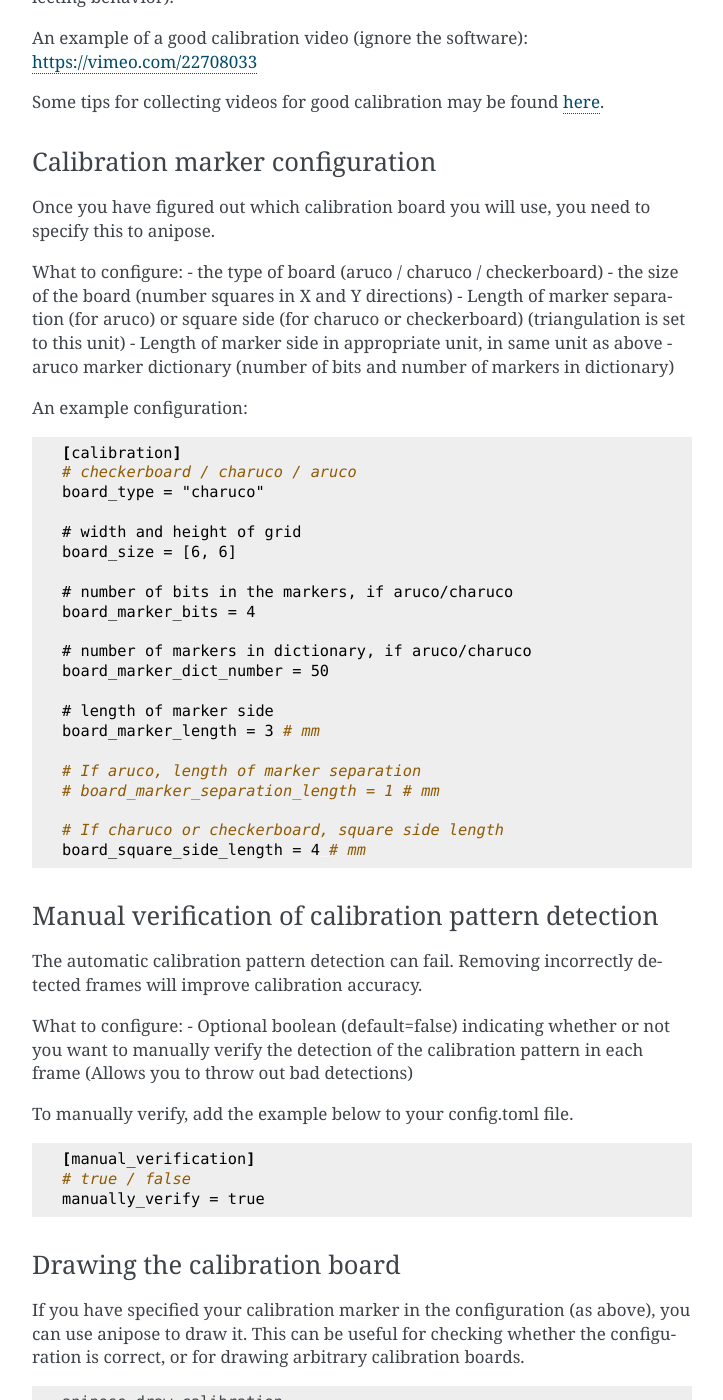
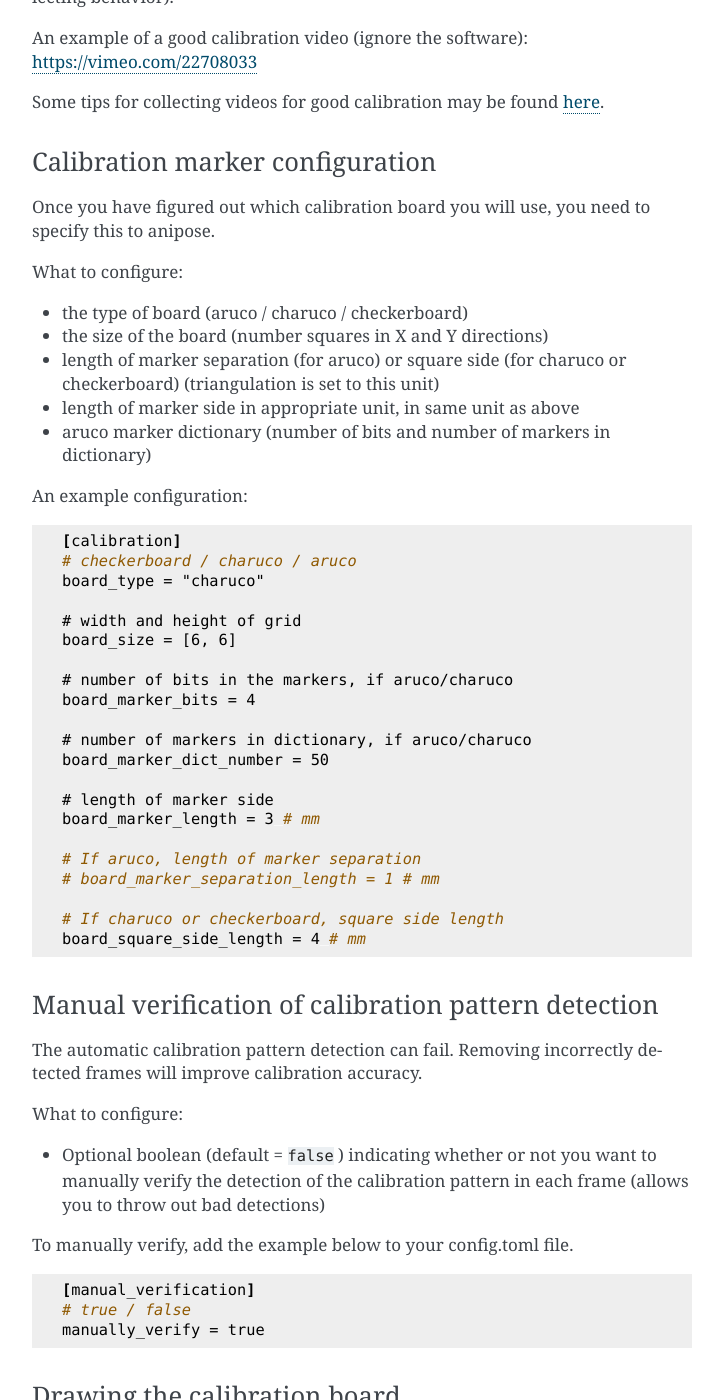
Before and after one commit to lambdaloop/anipose, a Sphinx documentation site: the page built from docs/sphinx/start3d.rst, in a window 1280 px wide and 1400 px high, scrolled down 1959 px. Shown: the whole window, without its empty margins (388-1111 px from the left). Built offline with Sphinx 7.4.7, drawn with Linux system fonts in a browser that asks for light colours; pages that are not in the unit, such as notebooks, are missing from menus.

```diff
--- a/docs/sphinx/conf.py
+++ b/docs/sphinx/conf.py
@@ -14,6 +14,8 @@
 # import sys
 # sys.path.insert(0, os.path.abspath('.'))
 
+from aniposelib import cameras
+from aniposelib import boards
 
 # -- Project information -----------------------------------------------------
 
--- a/docs/sphinx/index.rst
+++ b/docs/sphinx/index.rst
@@ -107,6 +107,7 @@ User Guide
    start2d
    start3d
    tutorial
+   aniposelib-api
 
    :caption: Contents:
 
--- a/docs/sphinx/start3d.rst
+++ b/docs/sphinx/start3d.rst
@@ -108,12 +108,14 @@ Calibration marker configuration
 Once you have figured out which calibration board you will use, you need
 to specify this to anipose.
 
-What to configure: - the type of board (aruco / charuco / checkerboard)
-- the size of the board (number squares in X and Y directions) - Length
-of marker separation (for aruco) or square side (for charuco or
-checkerboard) (triangulation is set to this unit) - Length of marker
-side in appropriate unit, in same unit as above - aruco marker
-dictionary (number of bits and number of markers in dictionary)
+What to configure:
+
+- the type of board (aruco / charuco / checkerboard)
+- the size of the board (number squares in X and Y directions)
+- length of marker separation (for aruco) or square side
+  (for charuco or checkerboard) (triangulation is set to this unit)
+- length of marker side in appropriate unit, in same unit as above
+- aruco marker dictionary (number of bits and number of markers in dictionary)
 
 An example configuration:
 
@@ -147,9 +149,11 @@ Manual verification of calibration pattern detection
 The automatic calibration pattern detection can fail. Removing
 incorrectly detected frames will improve calibration accuracy.
 
-What to configure: - Optional boolean (default=false) indicating whether
-or not you want to manually verify the detection of the calibration
-pattern in each frame (Allows you to throw out bad detections)
+What to configure:
+
+- Optional boolean (default = ``false`` ) indicating whether or
+  not you want to manually verify the detection of the calibration
+  pattern in each frame (allows you to throw out bad detections)
 
 To manually verify, add the example below to your config.toml file.
 
```
Also changed, not shown: docs/sphinx/aniposelib-api.rst (added, +29 -0 lines), docs/sphinx/requirements.txt (line endings or trailing spaces).
